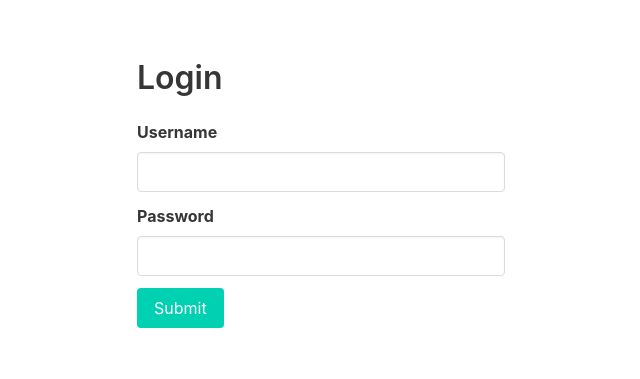
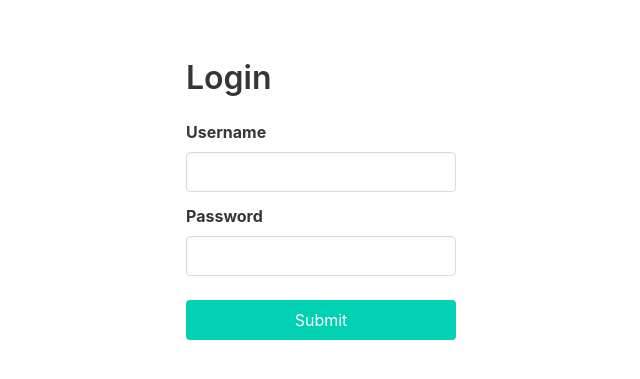
Before and after one commit to jrauha/rpg-npc-generator, a Flask app: page /login in a window 1280 px wide. Shown: the part 56-435 px from the top of the page, without its empty margins (319-959 px from the left). Run offline with Flask 3, Linux system fonts and the light colour scheme; some libraries are stand-ins or nearby versions.

Commit message:
Refactor login and generate form templates to use render_field macro

```diff
--- a/npcgen/templates/auth/login.html
+++ b/npcgen/templates/auth/login.html
@@ -1,16 +1,17 @@
+{% from "macros.html" import render_field %}
 {% extends "layout.html" %}
 {% block content %}
     <div class="container">
         <div class="columns is-centered mt-6">
-            <div class="column is-one-third">
+            <div class="column is-one-quarter">
                 <h1 class="title">Login</h1>
                 {% if error %}<div class="notification is-danger">{{ error }}</div>{% endif %}
                 <form action="{{ url_for("auth.login") }}" method="post">
                     {{ form.hidden_tag() }}
-                    <div class="field">{{ form.username.label(class="label") }} {{ form.username(class="input") }}</div>
-                    <div class="field">{{ form.password.label(class="label") }} {{ form.password(class="input", type="password") }}</div>
-                    <div class="control">
-                        <input class="button is-primary" type="submit" value="Submit" />
+                    {{ render_field(form.username) }}
+                    {{ render_field(form.password, type="password") }}
+                    <div class="control mt-5">
+                        <input class="button is-primary is-fullwidth" type="submit" value="Submit" />
                     </div>
                 </form>
             </div>
--- a/npcgen/templates/macros.html
+++ b/npcgen/templates/macros.html
@@ -1,7 +1,7 @@
-{% macro render_field(field, type) %}
+{% macro render_field(field, type, class="input") %}
     <div class="field">
         {{ field.label(class="label") }}
-        <div class="control">{{ field(class="input", type=type) }}</div>
+        <div class="control">{{ field(class=class, type=type) }}</div>
         {% if field.errors %}
             <ul class="errors">
                 {% for error in field.errors %}<li class="has-text-danger has-text-weight-medium">{{ error }}</li>{% endfor %}
```
Also changed, not shown: npcgen/templates/characters/partials/generate_form.html (+6 -17 lines).
